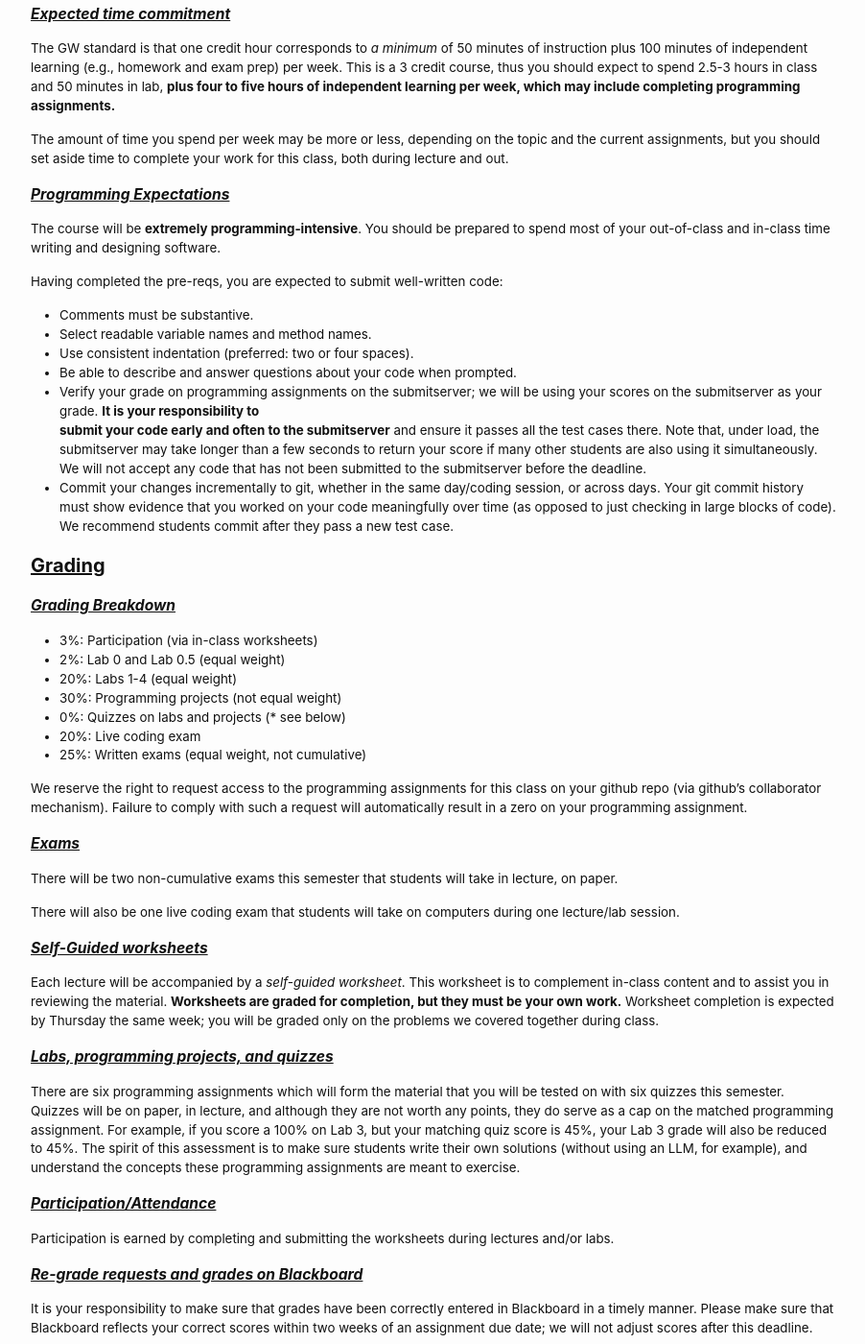
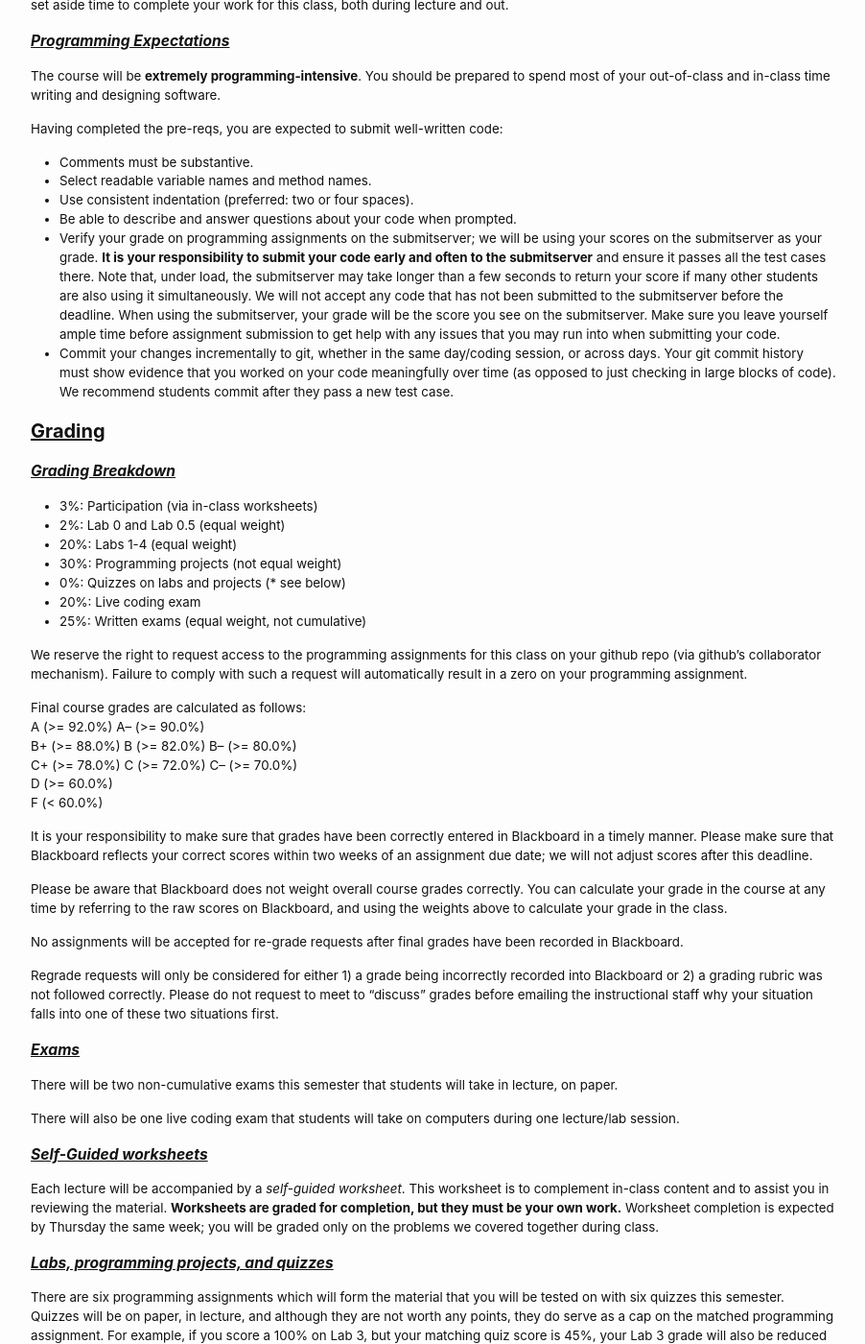
Before and after one commit to cs2113-s25/cs2113-s25.github.io, a Jekyll site: the page built from syllabus.md, in a window 1280 px wide and 1400 px high, scrolled down 1377 px. Shown: the whole window at 96% size, without its empty margins (188-1090 px from the left). Built offline with Jekyll 4.4.1, drawn with Linux system fonts in a browser that asks for light colours; some of the changed text lies outside the part shown.

Commit message:
inital commit

```diff
--- a/_config.yml
+++ b/_config.yml
@@ -13,16 +13,16 @@
 # you will see them accessed via {{ site.title }}, {{ site.email }}, and so on.
 # You can create any custom variable you would like, and they will be accessible
 # in the templates via {{ site.myvariable }}.
-title: CS 2113 Software Engineering - Fall 2024
+title: CS 2113 Software Engineering - Spring 2025
 email: kinga@gwu.edu
 author: Kinga Dobolyi
 description: > # this means to ignore newlines until "baseurl:"
   CS 2113 Software Engineering.
 
 baseurl: "/" # the subpath of your site, e.g. /blog
-url: "https://cs2113-f24.github.io" # the base hostname & protocol for your site, e.g. http://example.com
+url: "https://cs2113-s25.github.io" # the base hostname & protocol for your site, e.g. http://example.com
 # twitter_username: jekyllrb
-github_username: cs2113-f24
+github_username: cs2113-s25
 
 # destination: ./docs
 
@@ -40,7 +40,6 @@
 # this and add the path to the pages in order as they should show up
 header_pages:
  - guides/index.md
- - videos.md
  - schedule.md
  - syllabus.md
 
--- a/syllabus.md
+++ b/syllabus.md
@@ -77,8 +71,7 @@
 - Select readable variable names and method names.
 - Use consistent indentation (preferred: two or four spaces).
 - Be able to describe and answer questions about your code when prompted.
-- Verify your grade on programming assignments on the submitserver; we will be using your scores on the submitserver as your grade. **It is your responsibility to
-submit your code early and often to the submitserver** and ensure it passes all the test cases there. Note that, under load, the submitserver may take longer than a few seconds to return your score if many other students are also using it simultaneously. We will not accept any code that has not been submitted to the submitserver before the deadline.
+- Verify your grade on programming assignments on the submitserver; we will be using your scores on the submitserver as your grade. **It is your responsibility to submit your code early and often to the submitserver** and ensure it passes all the test cases there. Note that, under load, the submitserver may take longer than a few seconds to return your score if many other students are also using it simultaneously. We will not accept any code that has not been submitted to the submitserver before the deadline. When using the submitserver, your grade will be the score you see on the submitserver. Make sure you leave yourself ample time before assignment submission to get help with any issues that you may run into when submitting your code.
 - Commit your changes incrementally to git, whether in the same day/coding session, or across days. Your git commit history must show evidence that you worked on your code meaningfully over time (as opposed to just checking in large blocks of code). We recommend students commit after they pass a new test case.
 
 ## Grading
@@ -93,6 +86,22 @@
    * 25%: Written exams (equal weight, not cumulative)
 
 We reserve the right to request access to the programming assignments for this class on your github repo (via github's collaborator mechanism). Failure to comply with such a request will automatically result in a zero on your programming assignment.
+
+Final course grades are calculated as follows:
+A (>= 92.0%) A– (>= 90.0%)
+B+ (>= 88.0%) B (>= 82.0%) B– (>= 80.0%)
+C+ (>= 78.0%) C (>= 72.0%) C– (>= 70.0%)
+D (>= 60.0%)
+F (< 60.0%)
+
+
+It is your responsibility to make sure that grades have been correctly entered in Blackboard in a timely manner. Please make sure that Blackboard reflects your correct scores within two weeks of an assignment due date; we will not adjust scores after this deadline.
+
+Please be aware that Blackboard does not weight overall course grades correctly. You can calculate your grade in the course at any time by referring to the raw scores on Blackboard, and using the weights above to calculate your grade in the class.
+
+No assignments will be accepted for re-grade requests after final grades have been recorded in Blackboard.
+
+Regrade requests will only be considered for either 1) a grade being incorrectly recorded into Blackboard or 2) a grading rubric was not followed correctly. Please do not request to meet to "discuss" grades before emailing the instructional staff why your situation falls into one of these two situations first.
 
 ### Exams
 
@@ -144,6 +153,8 @@
 
 Students are expected to treat each other, the TAs, and the instructor professionally both in-person and in online communications and work. If unprofessional behavior is observed, a student will first receive a warning. Afterwards, their final grade in the course may be reduced up to 5% (as a loss of the participation points this semester) for additional acts of unprofessionalism.
 Unprofessionalism covers activities (or lack thereof) on the group project this semester (see below).
+
+Knowingly asking the professor to violate or go against policies set in this syllabus will count as unprofessional behavior.
 
 ## Course Policies
 
```
Also changed, not shown: other parts of syllabus.md (+3 -9 lines), index.md (+2 -3 lines).
